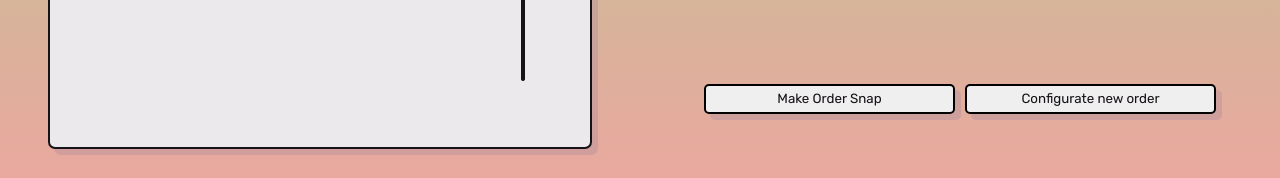
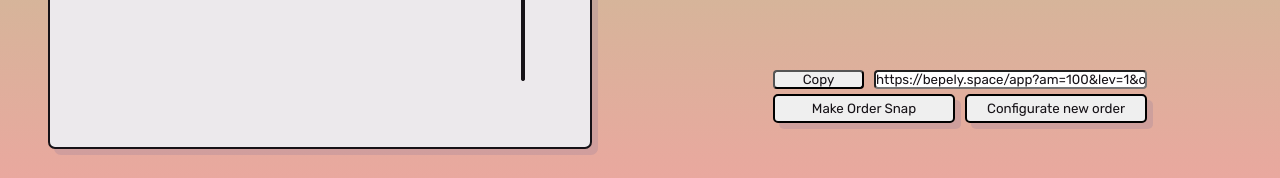
Before and after one commit to Bepely/Leveroi, a Next.js app: page /app in a window 1280 px wide. Both pictures are taken after a click on the button "Create order". Shown: the part 571-749 px from the top of the page. Built offline with nearby package versions, Linux system fonts and the light colour scheme; no server answers.

Commit message:
Basic config query
Created a baseic functionality of sharing a config of an order.

Have some bugs to fix< but the main mechanism is ready

```diff
--- a/pages/app.js
+++ b/pages/app.js
@@ -1,5 +1,6 @@
 'use client'
 import Head from "next/head"
+import {useRouter} from "next/router"
 
 import Header from "../src/appComponents/blocks/Header"
 import Display from "../src/appComponents/blocks/Display"
@@ -12,16 +13,25 @@ import { useState, useEffect } from "react"
 
 
 function App() {
+  const router = useRouter()
+
+
+  const [isQue, setIsQue] = useState(isQue => false)
 
 
   const [closeOrder, setCloseOrder] = useState({
     long: true,
-    price: 100,
+    price: 0.08808,
     min: 0,
     max: 200
 })
   const [inDis, setInDis] = useState(inDis => false)
-  const [openOrder, setOpenOrder] = useState({})
+  const [openOrder, setOpenOrder] = useState({
+    amount: 100,
+    leverage: 1,
+    price: 1337,
+    fee: 0
+  })
   const [init, setInit] = useState(init => false)
 
   const [marketPrice, setMarketPrice] = useState({
@@ -46,16 +56,30 @@ function App() {
 
 
 
+
+
   const openOrderFires=(x)=>{
       setOpenOrder(openOrder => ({...x}))
       }
   const _setInit = ()=>{
+    if(isQue){setIsQue(isQue => false)}
     setInDis(inDis => true)
     setInit(init => !init)
+
   }
   const _setInDis = ()=>{
     setInDis(inDis => !inDis)
   }
+
+
+
+
+  useEffect(()=>{
+    if(Object.getOwnPropertyNames(router.query).length > 0){
+      setIsQue(isQue => true)
+      setInit(init => true)
+    }
+  }, [router.query])
 
 
 
@@ -81,8 +105,10 @@ function App() {
  <link rel="icon" href="/favicon.ico" /></Head>
         <Display
          init={init} inDis={inDis}
-         openOrder={openOrder}
-         closeOrder={closeOrder} setCloseOrder={setCloseOrder}/>
+         openOrder={openOrder} setOpenOrder={setOpenOrder}
+         closeOrder={closeOrder} setCloseOrder={setCloseOrder}
+         router={router}
+         isQue = {isQue} setIsQue = {setIsQue}/>
          <Header />
          {init === true ?
           <Results open={openOrder} close={closeOrder}
@@ -92,7 +118,8 @@ function App() {
           <Controls openOrderFires={openOrderFires}
           init={init} _setInit={_setInit}
           inDis={inDis} setInDis={_setInDis}
-          marketPrice={marketPrice}/>
+          marketPrice={marketPrice}
+          openOrder={openOrder} setOpenOrder={setOpenOrder}/>
         }
 
 
--- a/src/appComponents/blocks/Controls.js
+++ b/src/appComponents/blocks/Controls.js
@@ -8,44 +8,22 @@ import Fee from "../reusable/Fee"
 
 
 
-import { useState } from 'react'
+const Controls = ({openOrderFires, init, _setInit, setInDis, inDis, marketPrice, openOrder, setOpenOrder}) => {
 
 
-
-const Controls = ({openOrderFires, init, _setInit, setInDis, inDis, marketPrice}) => {
-
-  const [openOrder, setOpenOrder] = useState({
-    amount: 100,
-    leverage: 1,
-    price: 1337,
-    fee: 0
-  })
 
 
   let transfer = {}
 
   const sendToDisplay = () => {
     transfer = openOrder
-    transfer.value = transfer.amount * transfer.leverage
-    transfer.initialised = false
     openOrderFires(transfer)
     _setInit()
+}
 
-    setOpenOrder(openOrder => ({
-        amount: Number(transfer.amount),
-        leverage: Number(transfer.leverage),
-        price: Number(transfer.price),
-        fee: Number(transfer.fee)
-              }))
-
-  }
-
-  const inDisSwitch = () =>{
-    setInDis(inDis => !inDis)
-  }
-
-
-
+const inDisSwitch = () =>{
+  setInDis(inDis => !inDis)
+}
 
   return (
 
--- a/src/appComponents/blocks/Display.js
+++ b/src/appComponents/blocks/Display.js
@@ -1,4 +1,5 @@
 import { useEffect} from 'react'
+
 
 import Slider from "../reusable/Slider"
 import Graph from "./Graph"
@@ -6,7 +7,7 @@ import Platforms from "../reusable/Platforms"
 
 
 
-const Display = ({openOrder, init, closeOrder, setCloseOrder, inDis}) => {
+const Display = ({openOrder, setOpenOrder, init, closeOrder, setCloseOrder, inDis, router, isQue, setIsQue}) => {
 
 
     const changeClosePrice = (e) => {
@@ -58,22 +59,53 @@ const Display = ({openOrder, init, closeOrder, setCloseOrder, inDis}) => {
 
     //onClick={longShortChange} to put in longshortButtons
     const longShortChange = () => {
+
         setCloseOrder(closeOrder => closeOrder.long === true
                     ?({...closeOrder, long: false})
                     :({...closeOrder, long: true}))
     }
 
     const onCloseChange = () => {
-            setCloseOrder(closeOrder => ({...closeOrder,
-                min:openOrder.price*0.75,
-                max:openOrder.price*1.25,
-                price:openOrder.price,
-               }))
+
+        console.log(isQue);
+
+            if(Object.getOwnPropertyNames(router.query).length <= 0){
+
+             if(!isQue){
+                setCloseOrder(closeOrder => ({...closeOrder,
+                    min:openOrder.price*0.75,
+                    max:openOrder.price*1.25,
+                    price:openOrder.price,
+                   }))
+
+             }
+
+
+
+            } else {
+
+
+                setOpenOrder(openOrder = ({...openOrder,
+                    amount: Number(router.query.am),
+                    leverage: Number(router.query.lev),
+                    price:  Number(router.query.op),
+                    fee: Number(router.query.fee)
+                }))
+                setCloseOrder(closeOrder => ({...closeOrder,
+                    price: Number(router.query.cp),
+                    long: Boolean(router.query.long),
+                    min: Number(router.query.min),
+                    max: Number(router.query.max)
+                }))
+                router.replace('/app', undefined, { shallow: true });
+
+
+            }
         }
 
        useEffect(()=>{
             onCloseChange()
-       },[init])
+       },[init, router])
 
 
 
@@ -184,7 +216,13 @@ Display.defaultProps = {
       price: 420,
       max: 1337,
       min: 322,
-      long: true
+      long: false
+    },
+    openOrder:{
+        price: 420,
+        leverage: 1,
+        amount: 100,
+        fee: 1
     }
   }
 
--- a/src/appComponents/blocks/Results.js
+++ b/src/appComponents/blocks/Results.js
@@ -5,16 +5,38 @@ import {useRef} from "react"
 import * as lcl from "../../lcl"
 
 const Results = ({close, setClose, open, setOpen, init, _setInit}) => {
+  let orderConfigParams = "";
 
+  orderConfigParams = `
+?
+am=${open.amount}&
+lev=${open.leverage}&
+op=${open.price}&
+fee=${open.fee}&
+long=${close.long}&
+cp=${close.price}&
+min=${close.min}&
+max=${close.max}`
+
+ const onCopy = () => { navigator.clipboard.writeText("https://bepely.space/app"+orderConfigParams).then(() => {
+  console.log('Async: Copying to clipboard was successful!');
+  }, (err) => {
+  console.error('Async: Could not copy text: ', err);
+  });
+ }
 
     const snap = useRef()
 
     const onSnap = async () => {
+
+
       const element = snap.current;
       const canvas = await html2canvas(element, {backgroundColor: null});
 
       const data = canvas.toDataURL('image/png');
       const link = document.createElement('a');
+
+
 
       if (typeof link.download === 'string') {
 
@@ -84,7 +106,7 @@ const Results = ({close, setClose, open, setOpen, init, _setInit}) => {
 
               <div className="orderData">
               <div id="openInfo">
-                <h4>Bid:{open.value}</h4>
+                <h4>Bid:{open.amount * open.leverage}</h4>
                 <h5>Amount:{open.amount}</h5>
                 <h5>Leverage:{open.leverage}</h5>
                 <h5>{open.fee && open.fee !== 0 ? "Fee:" + open.fee + "%" : "No Fee"}</h5>
@@ -122,9 +144,15 @@ const Results = ({close, setClose, open, setOpen, init, _setInit}) => {
             </div>
           </div>
 
+        <div>
+          <div id='shareHolder'>
+            <button onClick={onCopy}>Copy</button>
+            <input type="text" readOnly value={"https://bepely.space/app"+orderConfigParams}/>
+          </div>
         <div id="btnsHolder">
         <button className='crButton defButton dropShadow' onClick={onSnap}>Make Order Snap</button>
         <button className='crButton defButton dropShadow' onClick={_setInit}> Configurate new order</button>
+       </div>
        </div>
        </div>
 
--- a/src/lcl.js
+++ b/src/lcl.js
@@ -19,9 +19,9 @@
     export const margin = (open, close) => {
        let _margin
          if(close.long === false){
-           _margin = Number(((((1/open.price)-(1/close.price))*(-open.value))*close.price).toFixed(2))
+           _margin = Number(((((1/open.price)-(1/close.price))*(-open.amount * open.leverage))*close.price).toFixed(2))
         }else{
-           _margin = Number(((((1/open.price)-(1/close.price))*(open.value))*close.price).toFixed(2))
+           _margin = Number(((((1/open.price)-(1/close.price))*(open.amount * open.leverage))*close.price).toFixed(2))
         }
 
         if (open.fee === 0) {
@@ -43,9 +43,9 @@
     export const liquidation = (open, close) => {
         let _liq
         if(close.long){
-             _liq =  Number(((open.price-((open.price/open.leverage)-(feeCoef(open.value, open.fee, 2))))).toFixed(2))
+             _liq =  Number(((open.price-((open.price/open.leverage)-(feeCoef((open.amount * open.leverage), open.fee, 2))))).toFixed(2))
             }else{
-             _liq = Number(((open.price-(feeCoef(open.value, open.fee, 2))+(open.price/open.leverage))).toFixed(2))
+             _liq = Number(((open.price-(feeCoef((open.amount * open.leverage), open.fee, 2))+(open.price/open.leverage))).toFixed(2))
             }
         return _liq
     }
--- a/src/styles/details/button.css
+++ b/src/styles/details/button.css
@@ -80,6 +80,15 @@
 
 }
 
+#shareHolder{
+    display: grid;
+    grid-template-columns: 1fr 3fr;
+    gap: 10px;
+}
+#shareHolder > *{
+    border-radius: 4px;
+}
+
 
 @media (max-aspect-ratio: 1/1){
 
```
